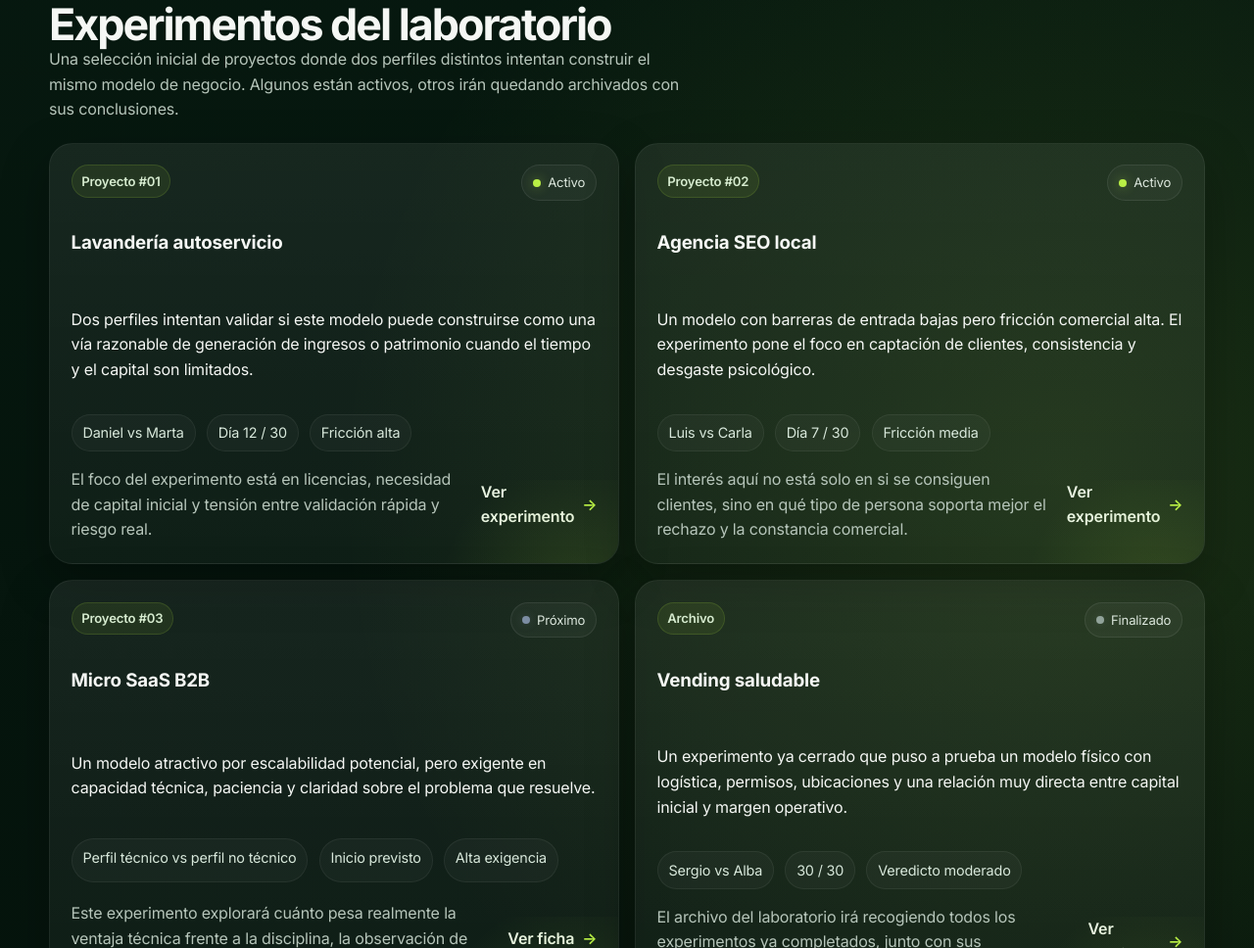
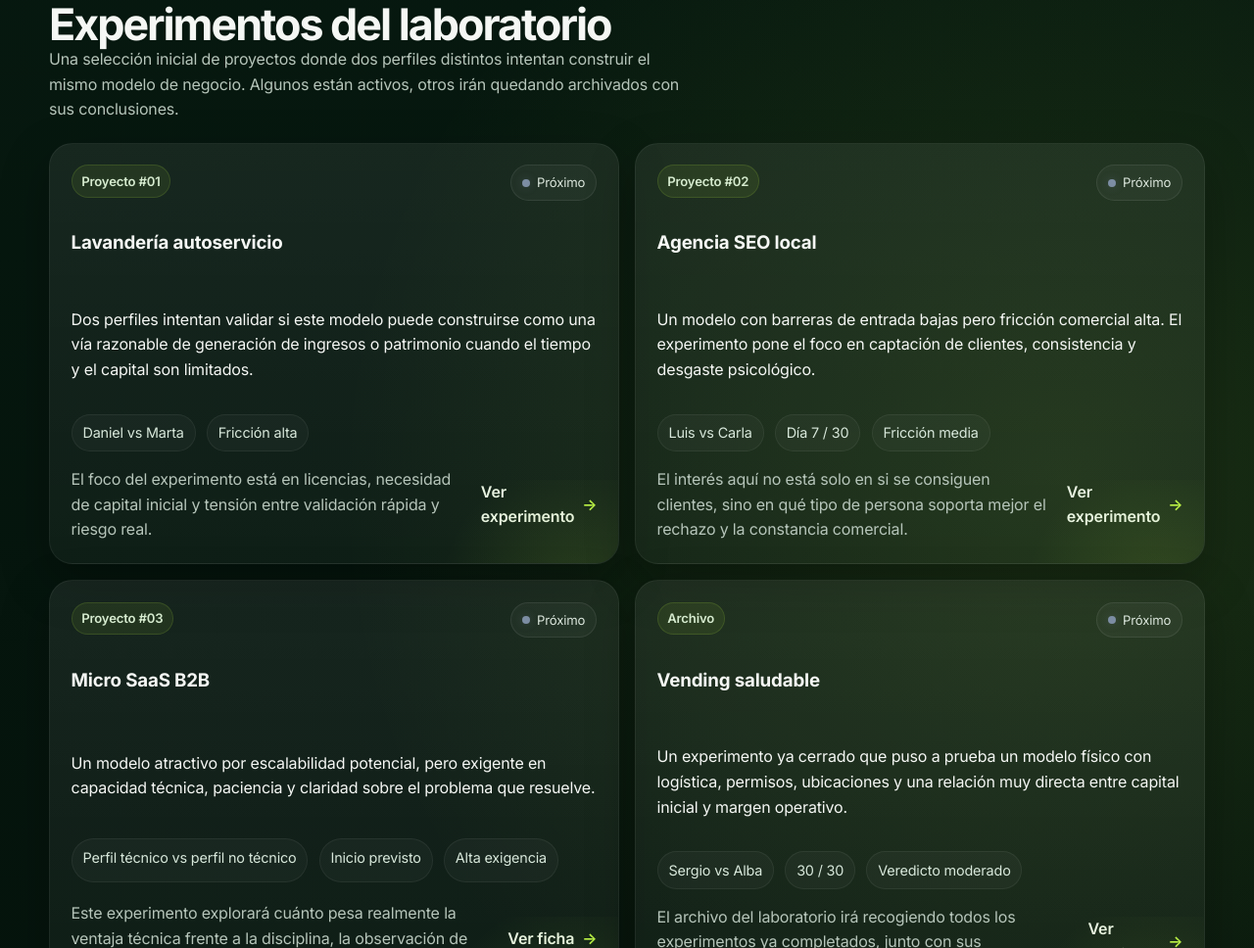
Before and after one commit to LeonisG/LeonisG.github.io, a plain HTML site: page pages/laboratorio.html in a window 1280 px wide. Shown: the part 2148-3116 px from the top of the page at 98% size. Drawn offline with Linux system fonts and the light colour scheme.

Commit message:
Update laboratorio.html

```diff
--- a/pages/laboratorio.html
+++ b/pages/laboratorio.html
@@ -258,7 +258,7 @@
                 <span class="card-kicker">Proyecto #01</span>
                 <h3>Lavandería autoservicio</h3>
               </div>
-              <span class="status-badge active"><span class="status-dot"></span> Activo</span>
+              <span class="status-badge upcoming"><span class="status-dot"></span> Próximo</span>
             </div>
 
             <p>
@@ -267,7 +267,6 @@
 
             <div class="project-meta">
               <span>Daniel vs Marta</span>
-              <span>Día 12 / 30</span>
               <span>Fricción alta</span>
             </div>
 
@@ -288,7 +287,7 @@
                 <span class="card-kicker">Proyecto #02</span>
                 <h3>Agencia SEO local</h3>
               </div>
-              <span class="status-badge active"><span class="status-dot"></span> Activo</span>
+              <span class="status-badge upcoming"><span class="status-dot"></span> Próximo</span>
             </div>
 
             <p>
@@ -348,7 +347,7 @@
                 <span class="card-kicker">Archivo</span>
                 <h3>Vending saludable</h3>
               </div>
-              <span class="status-badge completed"><span class="status-dot"></span> Finalizado</span>
+              <span class="status-badge upcoming"><span class="status-dot"></span> Próximo</span>
             </div>
 
             <p>
```
